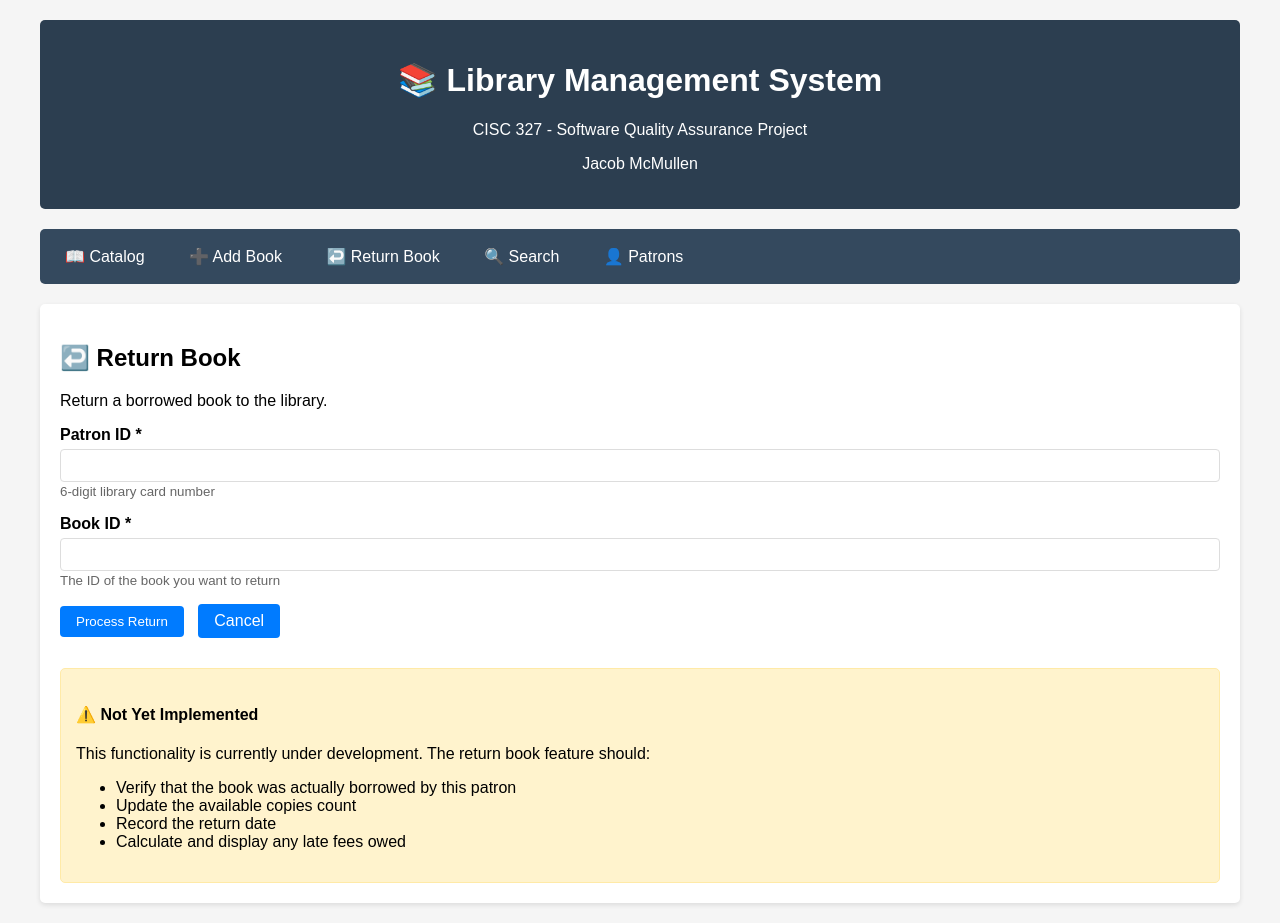
After one commit to JacobMcM/cisc327-library-management-a2-1079, a Flask app: template templates/borrow_book.html in a window 1280 px wide. The commit adds this page. Run offline with Flask 3, Linux system fonts and the light colour scheme; the template is opened without the code that fills it, so the values that code supplies are empty.

Commit message:
R1 R2 R7 implmented

```diff
--- a/database.py
+++ b/database.py
@@ -192,6 +192,7 @@ def get_patron_borrowed_book(patron_id: str, book_id: int) -> List[Dict]:
 
     return borrowed_books
 
+
 def get_patron_borrowed_books(patron_id: str) -> List[Dict]:
     """Get currently borrowed books for a patron."""
     conn = get_db_connection()
@@ -210,13 +211,38 @@ def get_patron_borrowed_books(patron_id: str) -> List[Dict]:
             'book_id': record['book_id'],
             'title': record['title'],
             'author': record['author'],
-            'borrow_date': datetime.fromisoformat(record['borrow_date']),
-            'due_date': datetime.fromisoformat(record['due_date']),
-            'is_overdue': datetime.now() > datetime.fromisoformat(record['due_date'])
+            'borrow_date': datetime.fromisoformat(record['borrow_date']).strftime("%Y-%m-%d"),
+            'due_date': datetime.fromisoformat(record['due_date']).strftime("%Y-%m-%d"),
+            'is_overdue': datetime.now().date() > datetime.fromisoformat(record['due_date']).date()
         })
 
     return borrowed_books
 
+
+def get_borrow_records_by_patron(patron_id: str) -> List[Dict]:
+    """Get all records by patron id."""
+    conn = get_db_connection()
+    records = conn.execute('''
+            SELECT br.*, b.title, b.author
+            FROM borrow_records br
+            JOIN books b ON br.book_id = b.id
+            WHERE br.patron_id = ?
+            ORDER BY br.borrow_date
+        ''', (patron_id,)).fetchall()
+    conn.close()
+
+    borrowed_books = []
+    for record in records:
+        borrowed_books.append({
+            'book_id': record['book_id'],
+            'title': record['title'],
+            'author': record['author'],
+            'borrow_date': datetime.fromisoformat(record['borrow_date']).strftime("%Y-%m-%d"),
+            'return_date': datetime.fromisoformat(record['borrow_date']).strftime("%Y-%m-%d") if record['return_date'] else "Outstanding",
+            'not_returned': not record['return_date']
+        })
+
+    return borrowed_books
 
 def get_patron_borrow_count(patron_id: str) -> int:
     """Get the number of books currently borrowed by a patron."""
--- a/templates/base.html
+++ b/templates/base.html
@@ -138,6 +138,7 @@
         <a href="{{ url_for('catalog.add_book') }}">➕ Add Book</a>
         <a href="{{ url_for('borrowing.return_book') }}">↩️ Return Book</a>
         <a href="{{ url_for('search.search_books') }}">🔍 Search</a>
+        <a href="{{ url_for('borrowing.patron_status') }}">👤 Patrons</a>
     </div>
 
     <div class="content">
--- /dev/null
+++ b/templates/borrow_book.html
@@ -0,0 +1,38 @@
+{% extends "base.html" %}
+
+{% block content %}
+<h2>↩️ Return Book</h2>
+<p>Return a borrowed book to the library.</p>
+
+<form method="POST" action="{{ url_for('borrowing.return_book') }}">
+    <div class="form-group">
+        <label for="patron_id">Patron ID *</label>
+        <input type="text" id="patron_id" name="patron_id" pattern="[0-9]{6}" maxlength="6" required
+               value="{{ request.form.patron_id if request.form.patron_id else '' }}">
+        <small style="color: #666;">6-digit library card number</small>
+    </div>
+
+    <div class="form-group">
+        <label for="book_id">Book ID *</label>
+        <input type="number" id="book_id" name="book_id" min="1" required
+               value="{{ request.form.book_id if request.form.book_id else '' }}">
+        <small style="color: #666;">The ID of the book you want to return</small>
+    </div>
+
+    <div class="form-group">
+        <button type="submit" class="btn breturn_book.htmltn-success">Process Return</button>
+        <a href="{{ url_for('catalog.catalog') }}" class="btn" style="margin-left: 10px;">Cancel</a>
+    </div>
+</form>
+
+<div style="margin-top: 30px; padding: 15px; background-color: #fff3cd; border: 1px solid #ffeaa7; border-radius: 5px;">
+    <h4>⚠️ Not Yet Implemented</h4>
+    <p>This functionality is currently under development. The return book feature should:</p>
+    <ul>
+        <li>Verify that the book was actually borrowed by this patron</li>
+        <li>Update the available copies count</li>
+        <li>Record the return date</li>
+        <li>Calculate and display any late fees owed</li>
+    </ul>
+</div>
+{% endblock %}
```
Also changed, not shown: A2_McMullen_1079.md (+9 -9 lines), library_service.py (+29 -6 lines), routes/borrowing_routes.py (+24 -1 lines), templates/patron_status.html (added, +106 -0 lines), tests/R1_test.py (+6 -4 lines), tests/R2_test.py (+10 -2 lines), tests/R3_test.py (+0 -2 lines).
